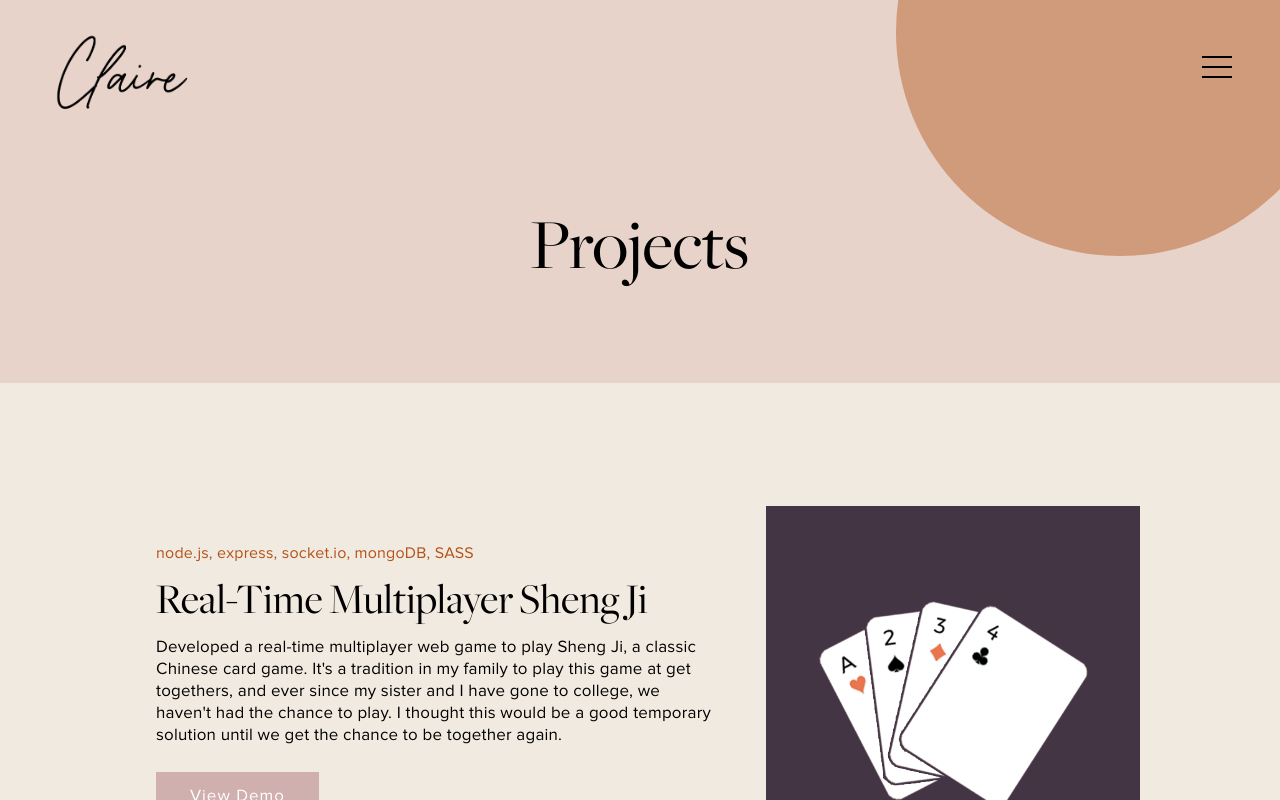
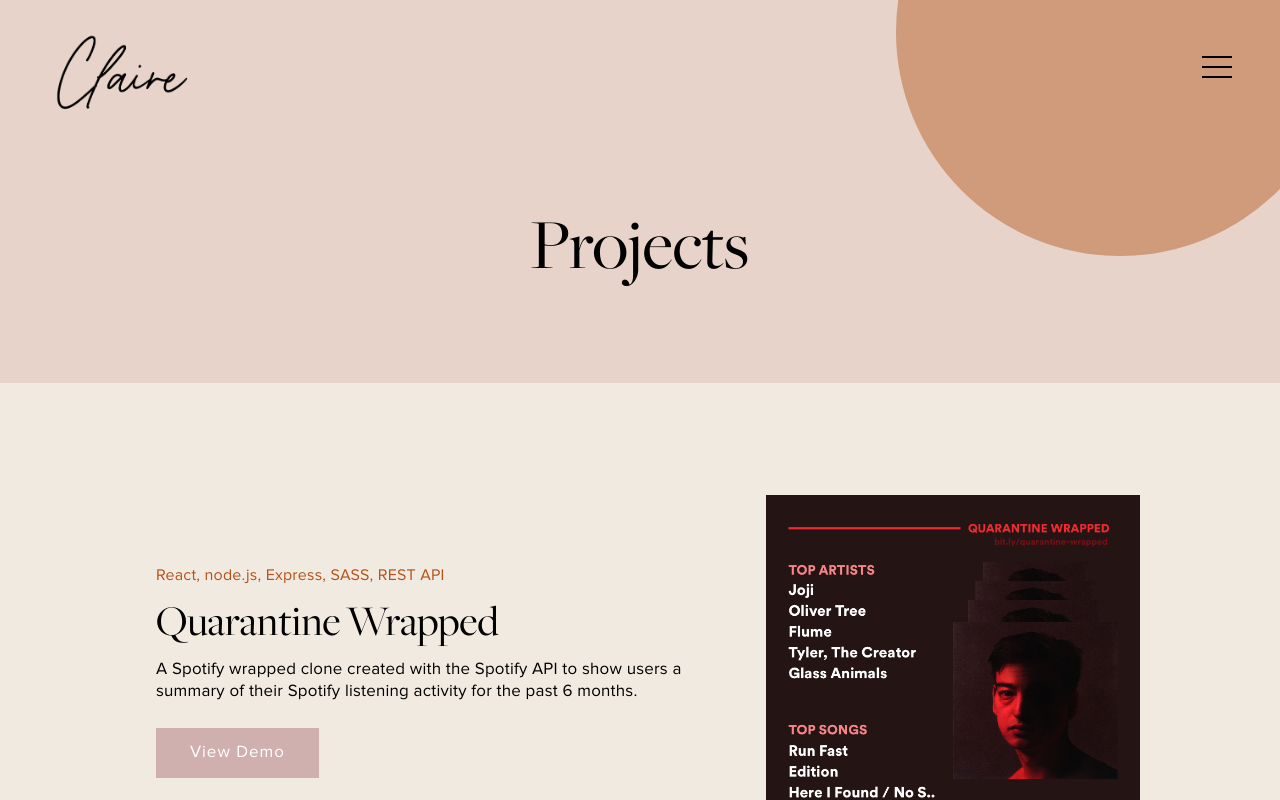
Before and after one commit to clawang/clawang.github.io, a React (Create React App) app: page /work in a window 1280 px wide. Built offline with nearby package versions, Linux system fonts and the light colour scheme.

Commit message:
updated work section

```diff
--- a/src/Layouts.js
+++ b/src/Layouts.js
@@ -9,6 +9,7 @@ import screen from './media/portfolio.png';
 import tot from './media/tot.png';
 import email from './media/mail.svg';
 import linkedin from './media/linkedin.svg';
+import wrapped from './media/quarantine-wrapped.png';
 
 class StandardSection extends React.Component {
 	render() {
@@ -26,6 +27,13 @@ class BlogSection extends React.Component {
 		this.state = {
 			posts: [
 				{
+					title: "Quarantine Wrapped",
+					src: wrapped,
+					link: "https://quarantine-wrapped.herokuapp.com/",
+					description: "React, node.js, Express, SASS, REST API",
+					local: false
+				},
+				{
 					src: wsp,
 					title: 'Virtual NYC',
 					description: 'HTML, CSS Animation, SVG, Adobe Illustrator, Javascript',
@@ -36,15 +44,8 @@ class BlogSection extends React.Component {
 					src: shengji,
 					title: 'Real-Time Multiplayer Sheng Ji',
 					description: 'Node, Express, MongoDB, Socket.io, HTML, SASS/CSS, jQuery',
-					link: 'https://murmuring-plateau-52201.herokuapp.com/',
+					link: 'https://github.com/clawang/sheng-ji',
 					local: false
-				},
-				{
-					src: tot,
-					title: 'Twenty Over Ten',
-					description: 'HTML, CSS, jQuery',
-					link: '/tot',
-					local: true
 				}
 			]
 		}
--- a/src/Work.js
+++ b/src/Work.js
@@ -7,14 +7,24 @@ import wsp from './media/virtualnyc.png';
 import shengji from './media/login.png';
 import screen from './media/portfolio.png';
 import tot from './media/tot.png';
+import wrapped from './media/quarantine-wrapped.png';
 
 const projects = [
+	{
+		title: "Quarantine Wrapped",
+		src: wrapped,
+		button: true,
+		link: "https://quarantine-wrapped.herokuapp.com/",
+		linkText: "View Demo",
+		tags: "React, node.js, Express, SASS, REST API",
+		description: "A Spotify wrapped clone created with the Spotify API to show users a summary of their Spotify listening activity for the past 6 months."
+	},
 	{
 		title: "Real-Time Multiplayer Sheng Ji",
 		src: shengji,
 		button: true,
-		link: "https://murmuring-plateau-52201.herokuapp.com/",
-		linkText: "View Demo",
+		link: "https://github.com/clawang/sheng-ji",
+		linkText: "View Source Code",
 		tags: "node.js, express, socket.io, mongoDB, SASS",
 		description: "Developed a real-time multiplayer web game to play Sheng Ji, a classic Chinese card game. It's a tradition in my family to play this game at get togethers, and ever since my sister and I have gone to college, we haven't had the chance to play. I thought this would be a good temporary solution until we get the chance to be together again."
 	},
```
Also changed, not shown: src/media/quarantine-wrapped.png (added).
